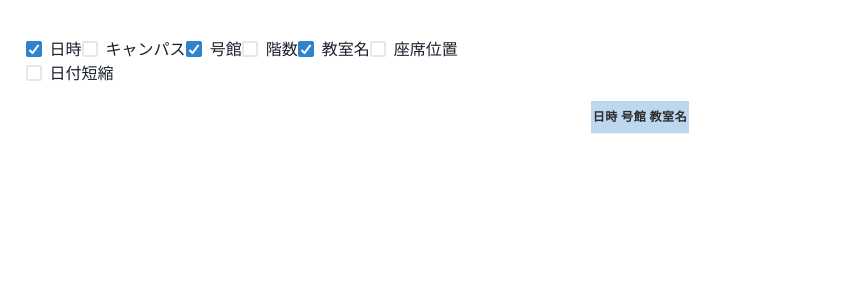
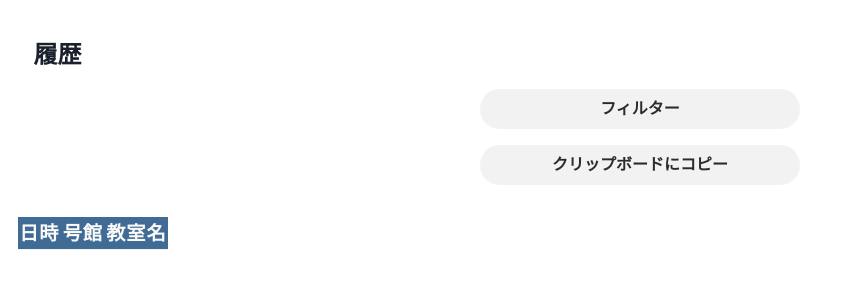
Before and after one commit to tdu-logcation/web, a Next.js app: page /history in a window 1280 px wide. Shown: the top 300 px of the page, without its empty margins (0-845 px from the left). Built offline with nearby package versions, Linux system fonts and the light colour scheme.

Commit message:
Filter設定をモーダルに

```diff
--- a/components/History.tsx
+++ b/components/History.tsx
@@ -16,7 +16,17 @@ import {
   Flex,
   Text,
   Box,
-  Checkbox,
+  Switch,
+  FormLabel,
+  FormControl,
+  Button,
+  Modal,
+  ModalOverlay,
+  ModalContent,
+  ModalHeader,
+  ModalBody,
+  ModalCloseButton,
+  useDisclosure,
 } from '@chakra-ui/react';
 import {useRecoilState} from 'recoil';
 import {
@@ -27,7 +37,11 @@ import {
 import LogUtil from '../utils/LogUtil';
 import {formatDate, formatTableShow} from '../utils/formatUtil';
 import {useTable, useSortBy} from 'react-table';
-import {IoArrowUpOutline, IoArrowDownOutline} from 'react-icons/io5';
+import {
+  IoArrowUpOutline,
+  IoArrowDownOutline,
+  IoFilterCircleOutline,
+} from 'react-icons/io5';
 import * as colors from '../utils/colors';
 import {TableData} from '../@types/historyTable';
 import {tableShow, tableInit} from '../utils/table';
@@ -36,6 +50,7 @@ export const History = () => {
   const [log] = useRecoilState(logState);
   const [show, setShow] = useRecoilState(tableShowState);
   const [dateType, setDateType] = useRecoilState(tableDateShortState);
+  const {isOpen, onOpen, onClose} = useDisclosure();
 
   const data: TableData[] = React.useMemo(
     () =>
@@ -53,6 +68,14 @@ export const History = () => {
             campus: campus,
           };
         }
+        return {
+          date: 'Null',
+          building: 0,
+          floor: 0,
+          room: 'Null',
+          seat: 'Null',
+          campus: 'Null',
+        };
       }),
     [dateType]
   );
@@ -88,44 +111,113 @@ export const History = () => {
     setHiddenColumns(formatTableShow(show));
   }, [show]);
 
+  const copyClipboard = () => {};
+
+  const UtilButton: React.FC<{onClick: () => void}> = ({children, onClick}) => {
+    return (
+      <Center margin="1rem">
+        <Button
+          borderRadius="1.5rem"
+          width="20rem"
+          backgroundColor={colors.buttonSecondly}
+          padding="1rem .5rem 1rem .5rem"
+          onClick={onClick}
+        >
+          {children}
+        </Button>
+      </Center>
+    );
+  };
+
   const showButton = () => {
     return tableShow.map((element, index) => {
       return (
-        <Checkbox
+        <FormControl
+          display="flex"
+          alignItems="center"
+          margin="1rem .2rem 0 .2rem"
+          key={index}
+        >
+          <Switch
             isChecked={show[index]}
             onChange={(event: React.ChangeEvent<HTMLInputElement>) => {
               const buffer = [...show];
               buffer[index] = event.target.checked;
               setShow(buffer);
             }}
-          key={index}
+            size="lg"
+            id={`switch-${index}`}
+          />
+          <FormLabel
+            htmlFor={`switch-${index}`}
+            marginLeft="1rem"
+            mb="0"
+            fontSize="1.2em"
+            fontWeight="bold"
           >
             {element.name}
-        </Checkbox>
+          </FormLabel>
+        </FormControl>
       );
     });
   };
 
   return (
     <React.Fragment>
+      <Text fontSize="1.5rem" fontWeight="bold" margin="1rem 0 1rem 2rem">
+        履歴
+      </Text>
+      <UtilButton onClick={onOpen}>
+        <Text color={colors.textPrimary}>フィルター</Text>
+      </UtilButton>
+      <UtilButton onClick={copyClipboard}>
+        <Text color={colors.textPrimary}>クリップボードにコピー</Text>
+      </UtilButton>
+
+      <Modal isOpen={isOpen} onClose={onClose} size="sm">
+        <ModalOverlay />
+        <ModalContent>
+          <ModalHeader>フィルター</ModalHeader>
+          <ModalCloseButton size="lg" />
+          <ModalBody padding="1rem 2rem 2.5rem 2rem">
             <Box>{showButton()}</Box>
-      <Box>
-        <Checkbox
+            <FormControl
+              display="flex"
+              alignItems="center"
+              margin="1rem .2rem 0 .2rem"
+            >
+              <Switch
                 isChecked={dateType}
                 onChange={(event: React.ChangeEvent<HTMLInputElement>) => {
                   setDateType(event.target.checked);
                 }}
+                id="date-short"
+                size="lg"
+              />
+              <FormLabel
+                htmlFor="date-short"
+                mb="0"
+                marginLeft="1rem"
+                fontSize="1.2em"
+                fontWeight="bold"
               >
-          日付短縮
-        </Checkbox>
-      </Box>
+                短い日時
+              </FormLabel>
+            </FormControl>
+          </ModalBody>
+        </ModalContent>
+      </Modal>
       <Center>
-        <Box margin="1rem .5rem 1rem .5rem">
         <Table
           {...getTableProps()}
           variant="striped"
           colorScheme="gray"
-            size="sm"
+          size="md"
+          margin="1rem"
+          display="block"
+          overflowX="scroll"
+          whiteSpace="nowrap"
+          css={{'&::-webkit-overflow-scrolling': 'touch'}}
         >
           <Thead>
             {headerGroups.map(headerGroup => (
@@ -134,8 +226,9 @@ export const History = () => {
                   <Th
                     {...column.getHeaderProps(column.getSortByToggleProps())}
                     padding=".5rem .1rem .5rem .1rem"
-                      backgroundColor={colors.mainPrimary}
-                      color={colors.textPrimary}
+                    backgroundColor={colors.mainSecondly}
+                    color={colors.textTertiary}
+                    fontSize="1.2rem"
                   >
                     <Center>
                       <Flex>
@@ -171,7 +264,6 @@ export const History = () => {
             })}
           </Tbody>
         </Table>
-        </Box>
       </Center>
     </React.Fragment>
   );
--- a/pages/history.tsx
+++ b/pages/history.tsx
@@ -8,7 +8,7 @@ import {History} from '../components/History';
 
 const HistoryPage = () => {
   return (
-    <Box margin="2.3rem 1.6rem 1rem 1.6rem">
+    <Box margin="2.3rem .1rem 1rem .1rem">
       <History />
     </Box>
   );
--- a/utils/colors.ts
+++ b/utils/colors.ts
@@ -9,6 +9,7 @@ export const mainSecondly = '#406b94';
 
 export const textPrimary = '#2b2b2b';
 export const textSecondly = '#4a4a4a';
+export const textTertiary = '#fafafa';
 
 export const buttonPrimary = '#eebdc0';
 export const buttonSecondly = '#f2f2f2';
```
Lines whose indentation alone changed are shown as unchanged.
